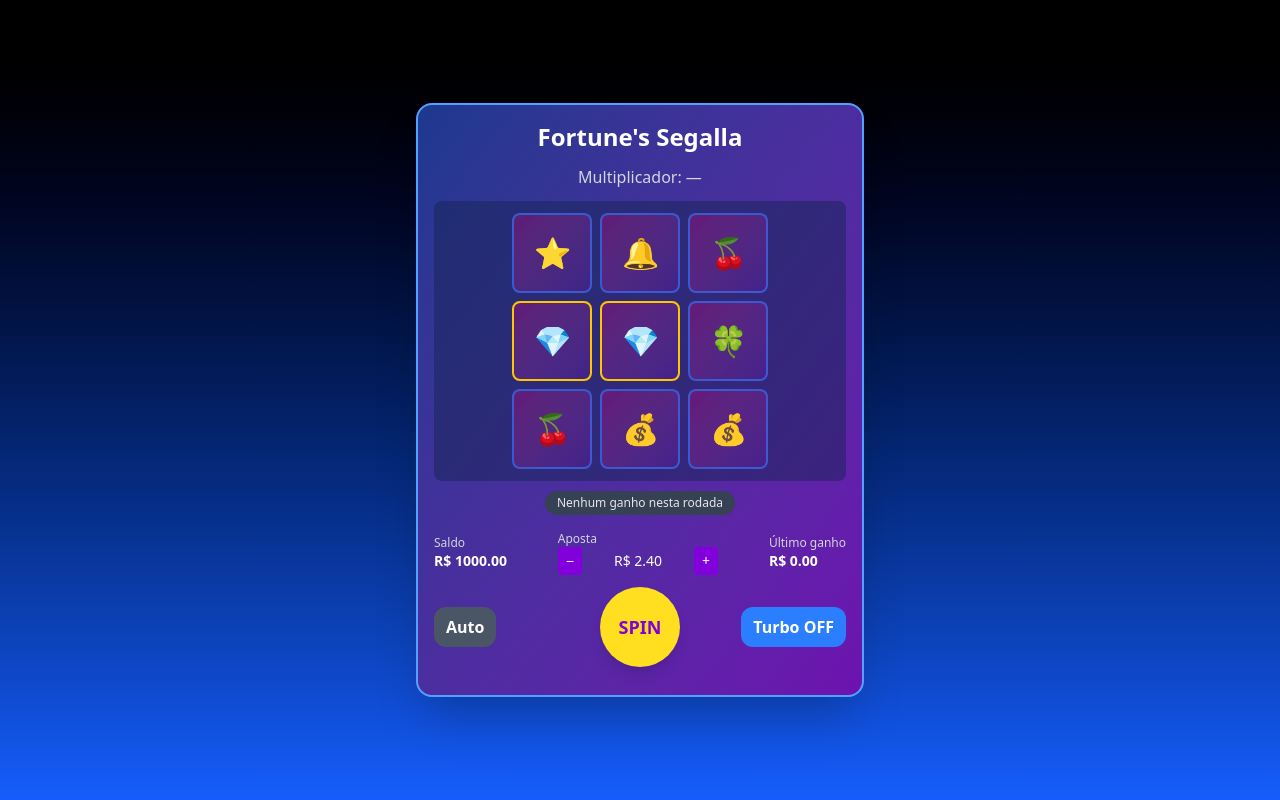
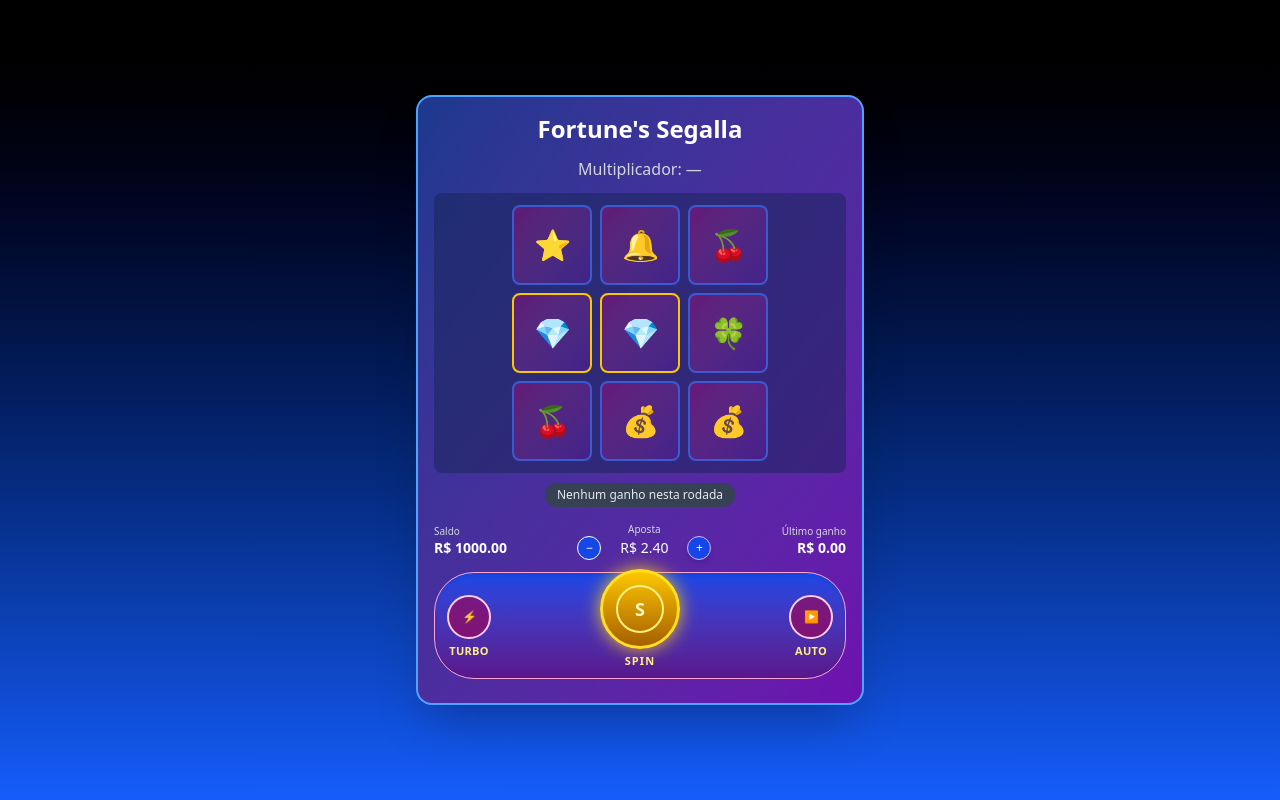
Before and after one commit to ThiagoSegalla47/Fortune-s-Segalla, a React (Vite) app: page / in a window 1280 px wide. Built offline with nearby package versions, Linux system fonts and the light colour scheme.

Commit message:
interface atualizada
eu amo mexer em tailwind

```diff
--- a/src/aula19/App.jsx
+++ b/src/aula19/App.jsx
@@ -192,7 +192,6 @@ export default function SlotMachine() {
   function spin() {
     if (spinningRef.current) return;
     if (balanceRef.current < betRef.current) {
-      // sem saldo, cancela AutoSpin se tiver
       if (autoSpinRemainingRef.current > 0) setAutoSpinRemaining(0);
       return;
     }
@@ -419,7 +418,6 @@ export default function SlotMachine() {
     setIsSpinning(false);
     spinningRef.current = false;
 
-    // se autospin ainda tem giros, dispara o próximo
     if (autoSpinRemainingRef.current > 0 && balanceRef.current >= betRef.current) {
       setAutoSpinRemaining((prev) => prev - 1);
       timeoutRef.current = setTimeout(() => {
@@ -428,7 +426,6 @@ export default function SlotMachine() {
         }
       }, turbo ? 150 : 700);
     } else {
-      // acaba o autospin se zerou ou sem saldo
       setAutoSpinRemaining(0);
     }
   }
@@ -466,12 +463,9 @@ export default function SlotMachine() {
     setBetIndex((idx) => Math.min(BET_VALUES.length - 1, idx + 1));
   };
 
-  // clique no botão Auto: se já tem autospin, abre opções para sobrescrever; se não, idem
   const handleAutoSpinClick = () => {
     if (isSpinning) return;
-    // aqui, em vez de modal, usa um menu simples inline (poderia virar modal, se quiser)
-    // para manter simples, alterna um pequeno menu abaixo (estado local poderia ser adicionado)
-    // Para ficar direto: pergunta no prompt
+
     const choice = window.prompt(
       "Escolha giros automáticos: 10, 30, 80 ou 1000",
       "10"
@@ -481,13 +475,11 @@ export default function SlotMachine() {
     if (balanceRef.current < betRef.current) return;
 
     setAutoSpinRemaining(value);
-    // dispara o primeiro spin imediatamente
     if (!spinningRef.current) {
       spin();
     }
   };
 
-  // botão SPIN cancela AutoSpin se estiver ativo e não estiver girando
   const handleSpinButtonClick = () => {
     if (autoSpinRemainingRef.current > 0 && !isSpinning) {
       setAutoSpinRemaining(0);
@@ -523,7 +515,7 @@ export default function SlotMachine() {
       )}
 
       <div
-        className={`min-h-screen flex items-center justify-center p-6 text-white ${bgClass}`}
+        className={`min-h-screen flex items-center justify-center p-4 text-white ${bgClass}`}
       >
         <div
           className={`w-full max-w-md rounded-2xl p-4 shadow-2xl border-2 ${cardBgClass}`}
@@ -585,75 +577,109 @@ export default function SlotMachine() {
             )}
           </div>
 
-          <div className="flex justify-between items-center mb-3 text-sm">
-            <div>
-              <div className="text-xs text-gray-300">Saldo</div>
-              <div className="font-bold">R$ {balance.toFixed(2)}</div>
+          {/* Linha de saldo / aposta / último ganho aqui em cima, como HUD */}
+          <div className="flex justify-between items-center mb-3 text-xs">
+            <div className="flex flex-col items-start">
+              <span className="text-[10px] text-gray-300">Saldo</span>
+              <span className="font-bold text-sm">
+                R$ {balance.toFixed(2)}
+              </span>
             </div>
 
-            <div>
-              <div className="text-xs text-gray-300">Aposta</div>
+            <div className="flex flex-col items-center">
+              <span className="text-[10px] text-gray-300">Aposta</span>
               <div className="flex items-center gap-2">
                 <button
                   onClick={handleBetDown}
                   disabled={betIndex === 0}
-                  className="px-2 py-1 bg-purple-700 rounded disabled:opacity-40"
+                  className="w-6 h-6 flex items-center justify-center rounded-full bg-blue-700 border border-purple-300shadow-md text-xs disabled:opacity-40"
                 >
                   −
                 </button>
-                <div className="w-24 text-center">
+                <span className="min-w-[70px] text-center text-sm">
                   R$ {bet.toFixed(2)}
-                </div>
+                </span>
                 <button
                   onClick={handleBetUp}
                   disabled={betIndex === BET_VALUES.length - 1}
-                  className="px-2 py-1 bg-purple-700 rounded disabled:opacity-40"
+                  className="w-6 h-6 flex items-center justify-center rounded-full bg-blue-700 border border-purple-300 shadow-md text-xs disabled:opacity-40"
                 >
                   +
                 </button>
               </div>
             </div>
 
-            <div>
-              <div className="text-xs text-gray-300">Último ganho</div>
-              <div className="font-bold">R$ {lastWin.toFixed(2)}</div>
+            <div className="flex flex-col items-end">
+              <span className="text-[10px] text-gray-300">Último ganho</span>
+              <span className="font-bold text-sm">
+                R$ {lastWin.toFixed(2)}
+              </span>
             </div>
           </div>
 
-          <div className="grid grid-cols-3 gap-2 items-center">
-            <button
-              onClick={handleAutoSpinClick}
-              disabled={isSpinning}
-              className={`justify-self-start px-3 py-2 rounded-xl font-bold ${
-                autoSpinRemaining > 0 ? "bg-green-500" : "bg-gray-600 hover:bg-gray-700"
-              } disabled:opacity-50`}
-            >
-              Auto
-            </button>
+          {/* Barra inferior estilo slot mobile */}
+          <div className="mt-2 pt-3 pb-2 px-3 bg-gradient-to-t from-purple-900 to-blue-700 rounded-[40px] border border-pink-300 shadow-inner">
+            <div className="flex items-center justify-between">
+              {/* Botão Turbo (esquerda) */}
+              <button
+                onClick={() => setTurbo((t) => !t)}
+                className="flex flex-col items-center text-yellow-200 text-[11px] font-semibold"
+              >
+                <div
+                  className={`w-11 h-11 rounded-full flex items-center justify-center border-2 ${
+                    turbo
+                      ? "bg-yellow-300 text-pink-900 border-yellow-200 shadow-[0_0_12px_rgba(250,204,21,0.9)]"
+                      : "bg-pink-800/60 border-pink-200"
+                  }`}
+                >
+                  <span className="text-xs font-bold">⚡</span>
+                </div>
+                <span className="mt-1 tracking-wide">TURBO</span>
+              </button>
 
-            <button
-              onClick={handleSpinButtonClick}
-              disabled={isSpinning && autoSpinRemaining === 0}
-              className={`justify-self-center w-20 h-20 rounded-full flex items-center justify-center text-lg font-extrabold transition transform ${
-                (isSpinning && autoSpinRemaining === 0) || balance < bet
-                  ? "bg-gray-500 text-gray-200 cursor-not-allowed"
-                  : "bg-yellow-300 text-purple-700 hover:scale-105 shadow-lg"
-              }`}
-            >
-              {spinButtonLabel}
-            </button>
+              {/* Botão SPIN central grande */}
+              <button
+                onClick={handleSpinButtonClick}
+                disabled={(isSpinning && autoSpinRemaining === 0) || balance < bet}
+                className={`relative flex flex-col items-center -mt-4`}
+              >
+                <div
+                  className={`w-20 h-20 rounded-full flex items-center justify-center border-[3px] border-yellow-300 shadow-[0_0_18px_rgba(250,204,21,0.9)] bg-gradient-to-b from-yellow-400 to-yellow-700 ${
+                    (isSpinning && autoSpinRemaining === 0) || balance < bet
+                      ? "opacity-60 cursor-not-allowed"
+                      : "hover:scale-105 transition-transform"
+                  }`}
+                >
+                  <div className="w-12 h-12 rounded-full border-2 border-yellow-200 flex items-center justify-center text-lg font-extrabold text-yellow-100">
+                    {spinButtonLabel === "..."
+                      ? "•••"
+                      : spinButtonLabel.startsWith("AUTO")
+                      ? "A"
+                      : "S"}
+                  </div>
+                </div>
+                <span className="mt-1 text-[11px] font-semibold text-yellow-200 tracking-widest">
+                  {spinButtonLabel.startsWith("AUTO")
+                    ? spinButtonLabel
+                    : "SPIN"}
+                </span>
+              </button>
 
-            <button
-              onClick={() => setTurbo((t) => !t)}
-              className={`justify-self-end px-3 py-2 rounded-xl font-bold ${
-                turbo ? "bg-red-500" : "bg-blue-500 hover:bg-blue-600"
-              }`}
-            >
-              Turbo {turbo ? "ON" : "OFF"}
-            </button>
+              {/* Botão Auto (direita) */}
+              <button
+                onClick={handleAutoSpinClick}
+                disabled={isSpinning}
+                className="flex flex-col items-center text-yellow-200 text-[11px] font-semibold disabled:opacity-50"
+              >
+                <div className="w-11 h-11 rounded-full flex items-center justify-center border-2 border-pink-200 bg-pink-800/60">
+                  <span className="text-xs font-bold">▶</span>
+                </div>
+                <span className="mt-1 tracking-wide">AUTO</span>
+              </button>
+            </div>
           </div>
 
-          <div className="mt-3 text-xs text-gray-300"></div>
+          <div className="mt-2 text-center text-[10px] text-gray-300"></div>
         </div>
       </div>
     </>
```
